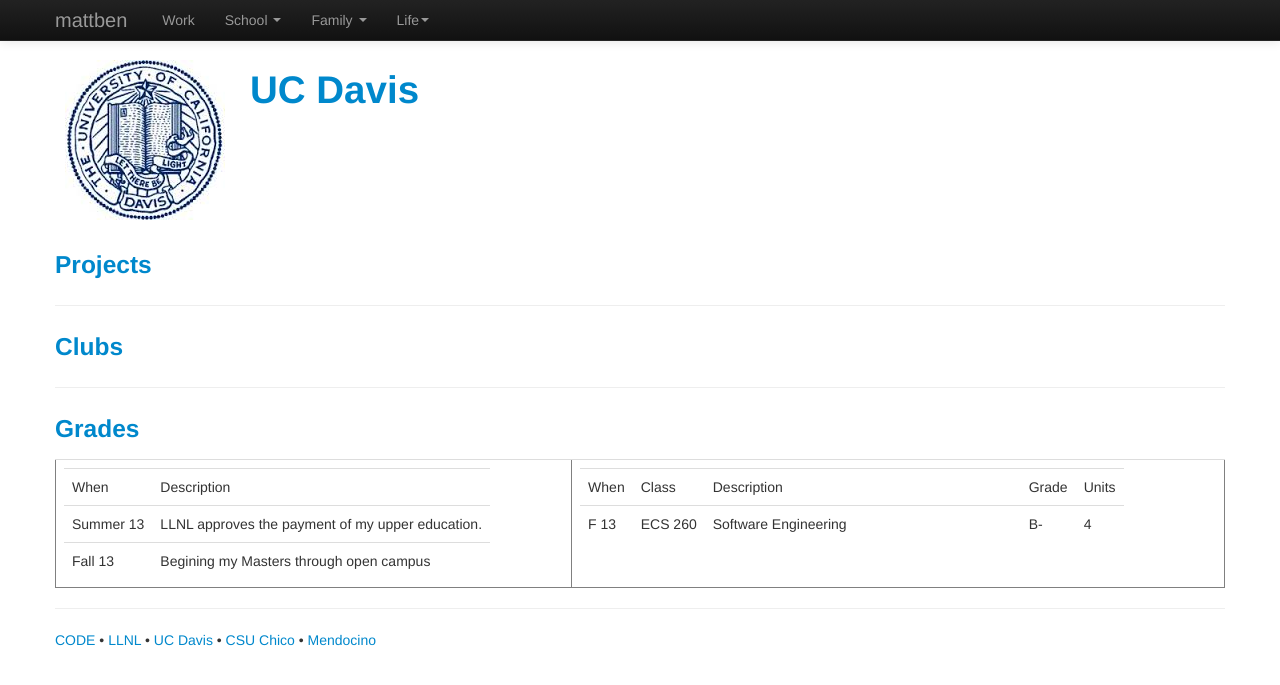
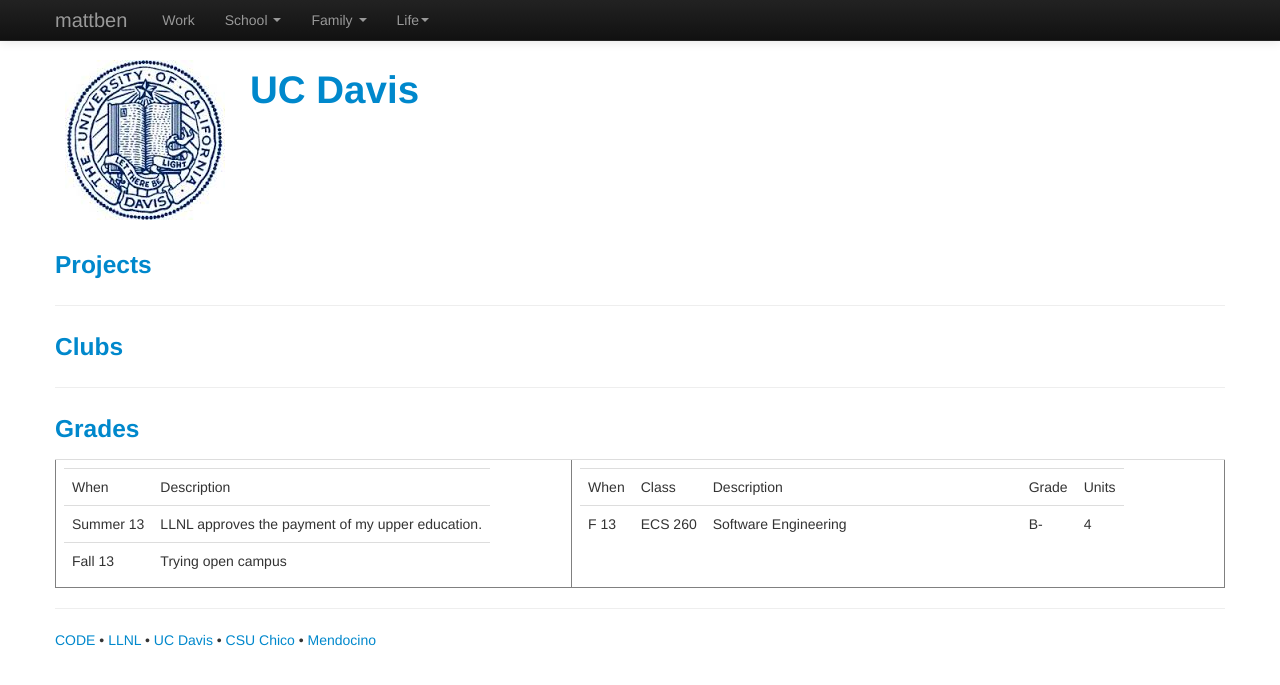
Before and after one commit to mattben/mattben.github.io, a Jekyll site: the page built from davis.md, in a window 1280 px wide. Shown: the top 685 px of the page. Built offline with Jekyll 4.4.1, drawn with Linux system fonts in a browser that asks for light colours; nearby versions of some CDN libraries; Markdown is read by kramdown in place of the engine named in the settings.

Commit message:
Update davis.md

```diff
--- a/davis.md
+++ b/davis.md
@@ -27,7 +27,7 @@ title: Davis
         </tr><tr>
           <td> Summer 13 </td><td>LLNL approves the payment of my upper education.</td>
         </tr><tr>
-          <td> Fall 13 </td><td> Begining my Masters through open campus</td>
+          <td> Fall 13 </td><td> Trying open campus</td>
         </tr>
       </table>
     </td>
```
